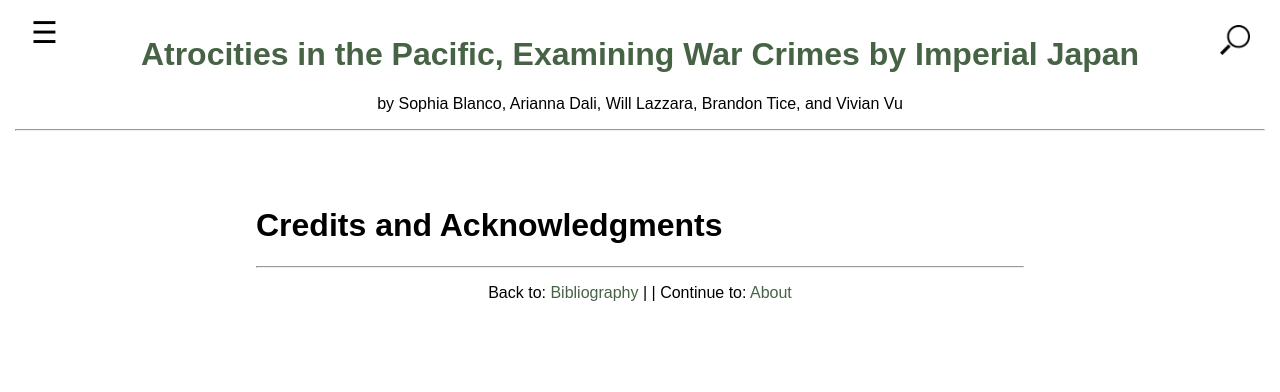
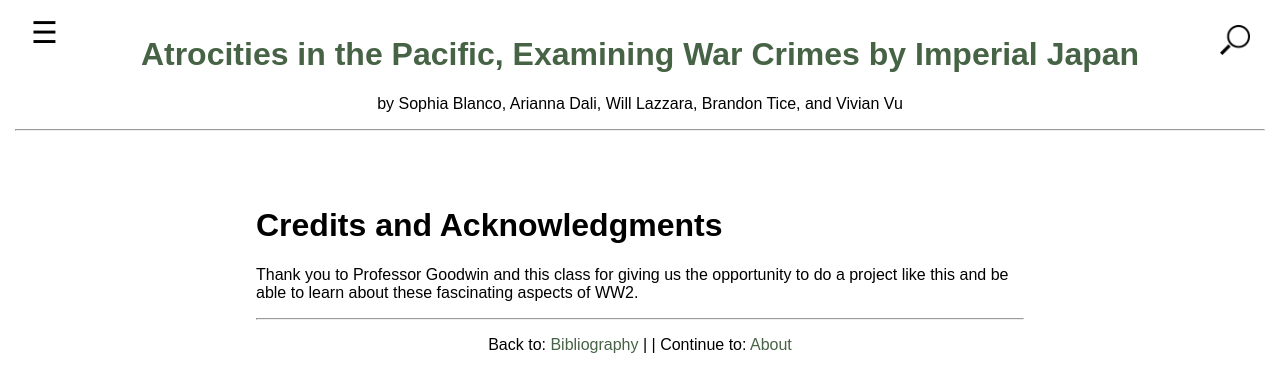
Before and after one commit to WaLazzara/LAZZARA-WILLIAM-WOH3931, a Jekyll site: the page built from 006_credits_acknowledgments.md, in a window 1280 px wide. Shown: the top 392 px of the page. Built offline with Jekyll 4.4.1, drawn with Linux system fonts in a browser that asks for light colours.

Commit message:
Update 006_credits_acknowledgments.md

```diff
--- a/006_credits_acknowledgments.md
+++ b/006_credits_acknowledgments.md
@@ -5,3 +5,5 @@ number: 6
 ---
 
 # Credits and Acknowledgments
+
+Thank you to Professor Goodwin and this class for giving us the opportunity to do a project like this and be able to learn about these fascinating aspects of WW2.
```
